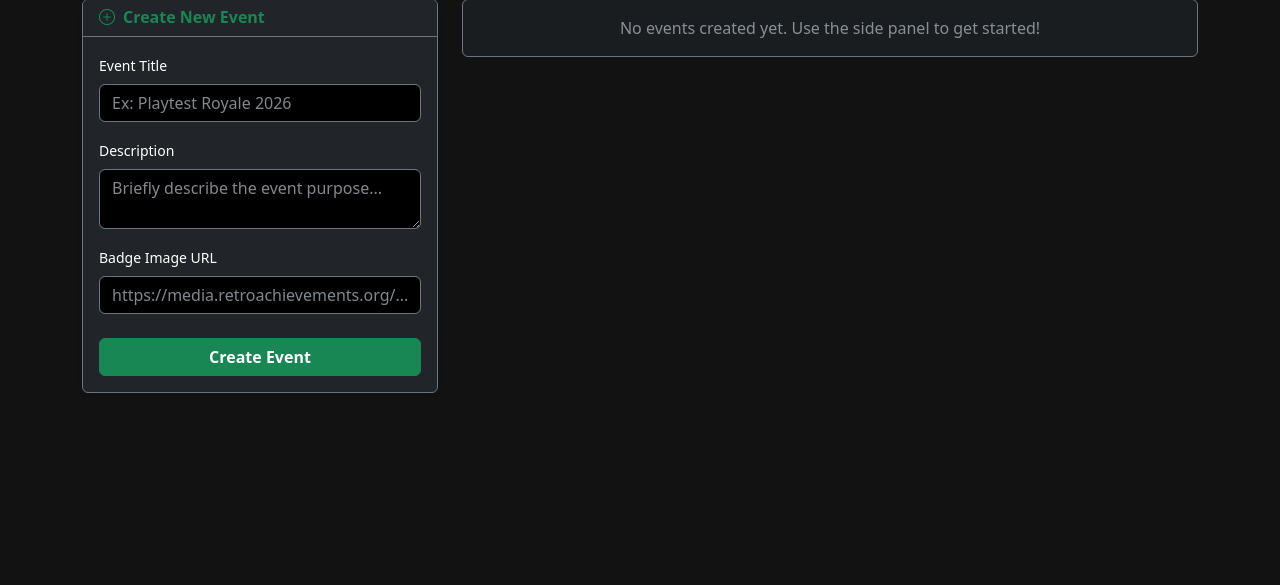
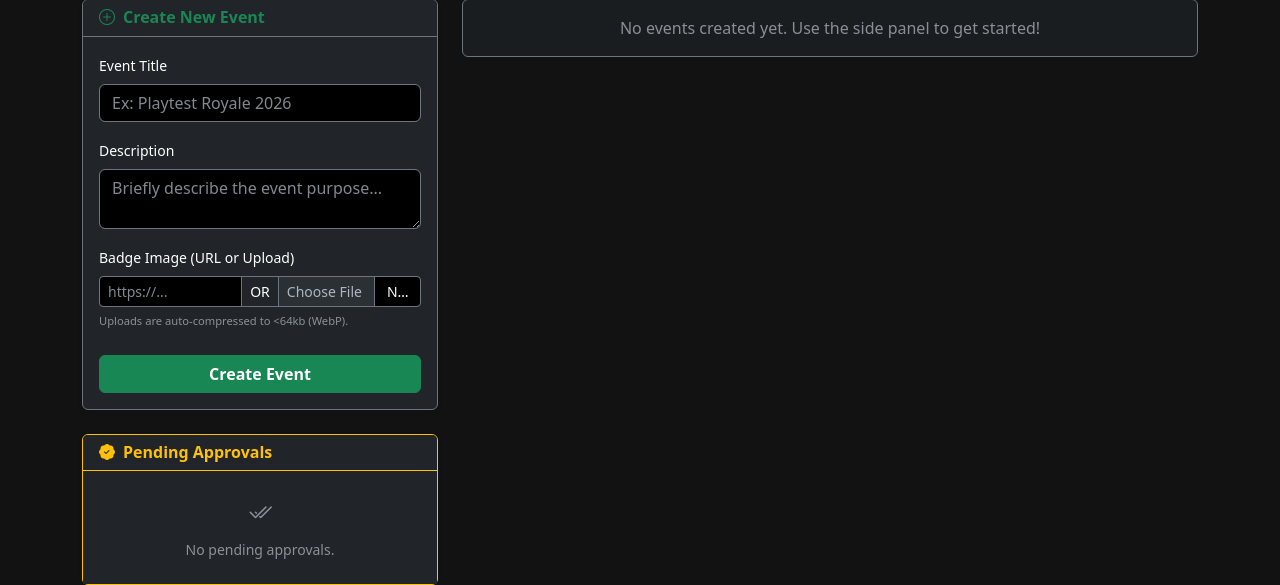
Before and after one commit to CarlosNatanael/playtest_manager, a Flask app: page /manager/events in a window 1280 px wide. Shown: the part 229-814 px from the top of the page. Before the commit the page ends 622 px from the top, so only its background shows below. Run offline with Flask 3, Linux system fonts and the light colour scheme; the visitor is signed in with stand-in values (Sample User, id 1); parts of the project's set-up code (start-up, migrations or seed data) failed here and were passed over; some libraries are stand-ins or nearby versions.

Commit message:
feat: adicionado recuso de util e adição de badgde

```diff
--- a/app/routes/manager.py
+++ b/app/routes/manager.py
@@ -2,11 +2,14 @@ from app.models import Game, Achievement, TestSession, TestResult, User, GameLog
 from flask import Blueprint, render_template, request, redirect, url_for, flash, session
 from app.services.ra_api import get_developer_level, fetch_game_and_achievements
 from werkzeug.security import generate_password_hash
+from werkzeug.utils import secure_filename
+from datetime import datetime, timedelta
 from flask import current_app
-from datetime import datetime, timedelta
+from PIL import Image
 from app import db
 import secrets
 import json
+import uuid
 import os
 
 manager_bp = Blueprint('manager', __name__)
@@ -354,7 +357,20 @@ def manage_events():
         return redirect(url_for('manager.manage_events'))
 
     events = Event.query.order_by(Event.start_date.desc()).all()
-    return render_template('manager/events.html', events=events)
+    active_event = Event.query.filter_by(is_active=True).first()
+    pending_approvals = []
+
+    if active_event:
+        # Busca progressos de desafios MANUAIS que ainda NÃO estão completos
+        pending_approvals = UserEventProgress.query.join(EventChallenge).filter(
+            EventChallenge.event_id == active_event.id,
+            EventChallenge.challenge_type == 'manual',
+            UserEventProgress.is_completed == False
+        ).all()
+
+    return render_template('manager/events.html',
+                           events=events,
+                           pending_approvals=pending_approvals)
 
 @manager_bp.route('/events/<int:event_id>/toggle', methods=['POST'])
 def toggle_event(event_id):
@@ -370,10 +386,31 @@ def toggle_event(event_id):
     flash(f"Event '{event.title}' has been {status}.", "info")
     return redirect(url_for('manager.manage_events'))
 
+@manager_bp.route('/events/manual_approve/<int:progress_id>', methods=['POST'])
+def approve_manual_challenge(progress_id):
+
+    progress = UserEventProgress.query.get_or_404(progress_id)
+    progress.current_value = progress.challenge.target_value
+    progress.is_completed = True
+    progress.completed_at = datetime.utcnow()
+
+    db.session.commit()
+
+    flash(f"Challenge approved for {progress.tester_progress.ra_username}!", "success")
+    return redirect(url_for('manager.manage_events'))
+
 @manager_bp.route('/events/<int:event_id>/challenge', methods=['POST'])
 def add_challenge(event_id):
     event = Event.query.get_or_404(event_id)
+
+    badge_file = request.files.get('badge_file')
     badge_url = request.form.get('badge_url')
+
+    final_badge_path = None
+    if badge_file and badge_file.filename != '':
+        final_badge_path = save_and_compress_image(badge_file)
+    elif badge_url:
+        final_badge_path = badge_url
 
     new_challenge = EventChallenge(
         event_id=event.id,
@@ -382,7 +419,7 @@ def add_challenge(event_id):
         challenge_type=request.form.get('challenge_type'),
         target_value=int(request.form.get('target_value', 1)),
         points=int(request.form.get('points', 10)),
-        badge_url=badge_url if badge_url else None
+        badge_url=final_badge_path
     )
     db.session.add(new_challenge)
     db.session.commit()
@@ -404,6 +441,17 @@ def edit_challenge(challenge_id):
 
     db.session.commit()
     flash('Challenge updated successfully!', 'success')
+    return redirect(url_for('manager.manage_events'))
+
+@manager_bp.route('/events/challenge/<int:challenge_id>/delete', methods=['POST'])
+def delete_challenge(challenge_id):
+    challenge = EventChallenge.query.get_or_404(challenge_id)
+    title = challenge.title
+
+    db.session.delete(challenge)
+    db.session.commit()
+
+    flash(f"Challenge '{title}' successfully removed!", "success")
     return redirect(url_for('manager.manage_events'))
 
 @manager_bp.route('/events/<int:event_id>/delete', methods=['POST'])
@@ -438,11 +486,13 @@ def sync_event_progress(user_id):
 
     for challenge in active_event.challenges:
         progress = UserEventProgress.query.filter_by(user_id=user_id, challenge_id=challenge.id).first()
+
         if not progress:
-            progress = UserEventProgress(user_id=user_id, challenge_id=challenge.id)
+            # CORREÇÃO 1: Forçar explicitamente o current_value para 0 na criação
+            progress = UserEventProgress(user_id=user_id, challenge_id=challenge.id, current_value=0)
             db.session.add(progress)
 
-        # Update based on type
+        # Atualiza baseado no tipo
         if challenge.challenge_type == 'auto_reports':
             progress.current_value = reports_count
         elif challenge.challenge_type == 'auto_issues':
@@ -450,10 +500,39 @@ def sync_event_progress(user_id):
         elif challenge.challenge_type == 'auto_validated':
             progress.current_value = validated_count
 
-        # Check if completed
-        if progress.current_value >= challenge.target_value:
+        # CORREÇÃO 2: Rede de segurança. Se por acaso for None, transforma em 0
+        current_val = progress.current_value if progress.current_value is not None else 0
+        target_val = challenge.target_value if challenge.target_value is not None else 1
+
+        # Verifica se completou usando os valores seguros
+        if current_val >= target_val:
             if not progress.is_completed:
                 progress.is_completed = True
                 progress.completed_at = datetime.utcnow()
 
     db.session.commit()
+
+def save_and_compress_image(upload_file):
+    if not upload_file or upload_file.filename == '':
+        return None
+
+    upload_folder = os.path.join(current_app.root_path, 'static', 'uploads', 'events')
+    os.makedirs(upload_folder, exist_ok=True)
+
+    filename = f"{uuid.uuid4().hex}.webp"
+    filepath = os.path.join(upload_folder, filename)
+
+    try:
+        img = Image.open(upload_file)
+
+        if img.mode in ("RGBA", "P"):
+            img = img.convert("RGB")
+
+        img.thumbnail((256, 256))
+
+        img.save(filepath, 'WEBP', quality=80)
+
+        return f"/static/uploads/events/{filename}"
+    except Exception as e:
+        print(f"Error processing image: {e}")
+        return None
--- /dev/null
+++ b/app/static/uploads/img/text.txt
@@ -0,0 +1 @@
+img alocada aqui
--- a/app/templates/manager/events.html
+++ b/app/templates/manager/events.html
@@ -19,7 +19,7 @@
                 <h6 class="m-0 fw-bold text-success"><i class="bi bi-plus-circle me-2"></i>Create New Event</h6>
             </div>
             <div class="card-body">
-                <form action="{{ url_for('manager.manage_events') }}" method="POST">
+                <form action="{{ url_for('manager.manage_events') }}" method="POST" enctype="multipart/form-data">
                     <input type="hidden" name="csrf_token" value="{{ csrf_token() }}"/>
                     <div class="mb-3">
                         <label class="text-white small form-label">Event Title</label>
@@ -29,12 +29,49 @@
                         <label class="text-white small form-label">Description</label>
                         <textarea class="form-control bg-black text-white border-secondary" name="description" rows="2" placeholder="Briefly describe the event purpose..."></textarea>
                     </div>
+
                     <div class="mb-4">
-                        <label class="text-white small form-label">Badge Image URL</label>
-                        <input type="url" class="form-control bg-black text-white border-secondary" name="badge_url" placeholder="https://media.retroachievements.org/...">
+                        <label class="text-white small form-label">Badge Image (URL or Upload)</label>
+                        <div class="input-group input-group-sm">
+                            <input type="url" class="form-control bg-black text-white border-secondary" name="badge_url" placeholder="https://...">
+                            <span class="input-group-text bg-dark text-white border-secondary">OR</span>
+                            <input type="file" class="form-control bg-black text-white border-secondary" name="badge_file" accept="image/*">
+                        </div>
+                        <small class="text-muted" style="font-size: 0.7rem;">Uploads are auto-compressed to <64kb (WebP).</small>
                     </div>
+
                     <button type="submit" class="btn btn-success w-100 fw-bold">Create Event</button>
                 </form>
+            </div>
+        </div>
+        <div class="card bg-dark border-warning shadow-sm">
+            <div class="card-header bg-dark border-warning">
+                <h6 class="m-0 fw-bold text-warning"><i class="bi bi-patch-check-fill me-2"></i>Pending Approvals</h6>
+            </div>
+            <div class="card-body p-0">
+                <ul class="list-group list-group-flush">
+                    {% for approval in pending_approvals %}
+                    <li class="list-group-item bg-dark text-white border-secondary p-3">
+                        <div class="d-flex justify-content-between align-items-start">
+                            <div>
+                                <span class="text-ra-blue fw-bold d-block">{{ approval.tester_progress.ra_username }}</span>
+                                <small class="text-muted">{{ approval.challenge.title }}</small>
+                            </div>
+                            <form action="{{ url_for('manager.approve_manual_challenge', progress_id=approval.id) }}" method="POST">
+                                <input type="hidden" name="csrf_token" value="{{ csrf_token() }}"/>
+                                <button type="submit" class="btn btn-sm btn-success" title="Approve Points">
+                                    <i class="bi bi-check-lg"></i>
+                                </button>
+                            </form>
+                        </div>
+                    </li>
+                    {% else %}
+                    <li class="list-group-item bg-dark text-muted text-center py-4 small">
+                        <i class="bi bi-check2-all d-block fs-4 mb-2"></i>
+                        No pending approvals.
+                    </li>
+                    {% endfor %}
+                </ul>
             </div>
         </div>
     </div>
@@ -92,6 +129,14 @@
                                             onclick="editChallenge('{{ challenge.id }}', '{{ challenge.title }}', '{{ challenge.description }}', '{{ challenge.challenge_type }}', '{{ challenge.target_value }}', '{{ challenge.points }}', '{{ challenge.badge_url or '' }}')">
                                         <i class="bi bi-pencil-square"></i>
                                     </button>
+
+                                    <form action="{{ url_for('manager.delete_challenge', challenge_id=challenge.id) }}" method="POST" class="ms-2 mb-0"
+                                          onsubmit="return confirm('Are you sure you want to delete the challenge {{ challenge.title }}?')">
+                                        <input type="hidden" name="csrf_token" value="{{ csrf_token() }}"/>
+                                        <button type="submit" class="btn btn-sm btn-link text-danger p-0" title="Apagar Desafio">
+                                            <i class="bi bi-trash3-fill"></i>
+                                        </button>
+                                    </form>
                                 </div>
 
                                 <div class="small text-muted mt-1">
@@ -115,7 +160,8 @@
 
                 <div class="bg-dark p-3 rounded border border-secondary mt-3">
                     <h6 class="text-white small mb-3"><i class="bi bi-plus text-success"></i> Add Challenge</h6>
-                    <form action="{{ url_for('manager.add_challenge', event_id=event.id) }}" method="POST" class="row g-2">
+
+                    <form action="{{ url_for('manager.add_challenge', event_id=event.id) }}" method="POST" enctype="multipart/form-data" class="row g-2">
                         <input type="hidden" name="csrf_token" value="{{ csrf_token() }}"/>
 
                         <div class="col-md-4">
@@ -148,7 +194,12 @@
                         </div>
 
                         <div class="col-12 mt-2">
-                            <input type="url" class="form-control form-control-sm bg-black text-white border-secondary" name="badge_url" placeholder="Specific Badge URL (Optional)">
+                            <div class="input-group input-group-sm">
+                                <input type="url" class="form-control bg-black text-white border-secondary" name="badge_url" placeholder="Specific Badge URL (Optional)">
+                                <span class="input-group-text bg-dark text-white border-secondary">OR</span>
+                                <input type="file" class="form-control bg-black text-white border-secondary" name="badge_file" accept="image/*">
+                            </div>
+                            <small class="text-muted" style="font-size: 0.7rem;">Uploads are auto-compressed to <64kb (WebP).</small>
                         </div>
                     </form>
                 </div>
@@ -175,6 +226,10 @@ function editChallenge(id, title, desc, type, target, points, badgeUrl) {
         form.querySelector('input[name="target_value"]').value = target;
         form.querySelector('input[name="points"]').value = points;
         form.querySelector('input[name="badge_url"]').value = badgeUrl;
+
+        const fileInput = form.querySelector('input[name="badge_file"]');
+        if(fileInput) fileInput.value = "";
+
         const btn = form.querySelector('button[type="submit"]');
         btn.classList.replace('btn-success', 'btn-warning');
         btn.innerHTML = '<i class="bi bi-pencil-square"></i> Update';
```
Also changed, not shown: app/static/uploads/events/text.txt (added).
